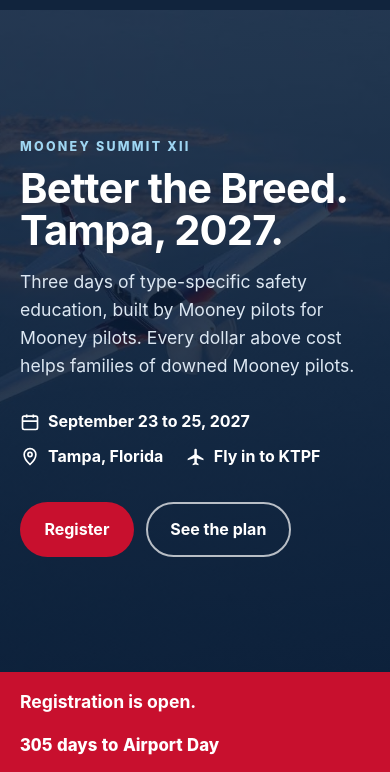
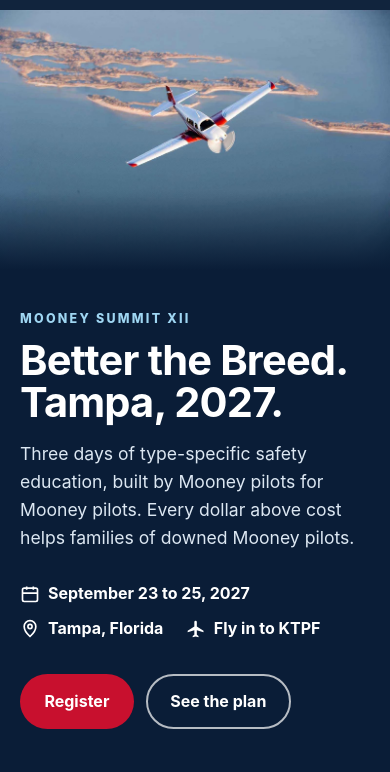
Before and after one commit to mikeelliott11687/mooneysummit-site, a plain HTML site: page index.html in a window 390 px wide. Shown: the part 62-834 px from the top of the page. Drawn offline with Linux system fonts and the light colour scheme.

Commit message:
Replace WingView with NBAA in the home sponsor strip and show the plane photo in the mobile hero.

```diff
--- a/css/site.css
+++ b/css/site.css
@@ -153,8 +153,11 @@ th{font-size:.8rem;text-transform:uppercase;letter-spacing:.1em;color:var(--mute
   .g3,.g2,.split,.split.rev{grid-template-columns:1fr}
   .photos{grid-template-columns:1fr 1fr}
   .hero-inner{padding:4.5rem 0 4rem}
-  .hero.side{background-size:cover;background-position:60% center}
   .hero::before{background:linear-gradient(180deg,rgba(10,29,55,.80),rgba(10,29,55,.92))}
+  /* phones and tablets: show the plane-over-the-islands photo in full across the top, text below on navy */
+  .hero.side{background-size:100% auto;background-position:center top}
+  .hero.side::before{background:linear-gradient(180deg,rgba(10,29,55,0) 0,rgba(10,29,55,0) calc(66.7vw - 5rem),rgba(10,29,55,1) 66.7vw,rgba(10,29,55,1) 100%)}
+  .hero.side .hero-inner{padding-top:calc(66.7vw - 1rem)}
 }
 @media (max-width:560px){
   body{font-size:16px}
--- a/index.html
+++ b/index.html
@@ -96,7 +96,7 @@
 <section class="alt">
 <div class="wrap">
 <div class="section-head"><h2>Thank you to the companies who make it happen.</h2><p>Past sponsors, exhibitors, and auction donors. Summit XII partners will be listed as they sign on.</p></div>
-<div class="logos"><figure><img alt="Atlas Aviation" src="img/logos/atlas-aviation-convertedsm.png"/></figure><figure><img alt="Peter O. Knight Airport, Hillsborough County Aviation Authority" src="img/logos/tpf.png"/></figure><figure><img alt="Mooney Pros" src="img/logos/mooney-pros-logo.png"/></figure><figure><img alt="Kelly Aerospace" src="img/logos/kelly-aerospace-logo.png"/></figure><figure><img alt="WingView Tint SRQ" src="img/logos/wingview-tint-srq-logo.png"/></figure><figure><img alt="Aerox" src="img/logos/aerox-logo_002.png"/></figure><figure><img alt="Bose" src="img/logos/bose_logo.png"/></figure><figure><img alt="CAV Systems" src="img/logos/cav-logo.png"/></figure><figure><img alt="Lightspeed" src="img/logos/logo_lightspeed-dark.png"/></figure><figure><img alt="Concorde" src="img/logos/logo-concorde.png"/></figure><figure><img alt="Signature Aviation" src="img/logos/signature-aviation.png"/></figure><figure><img alt="Smart Avionics" src="img/logos/smart-avionics-logo.png"/></figure></div>
+<div class="logos"><figure><img alt="Atlas Aviation" src="img/logos/atlas-aviation-convertedsm.png"/></figure><figure><img alt="Peter O. Knight Airport, Hillsborough County Aviation Authority" src="img/logos/tpf.png"/></figure><figure><img alt="Mooney Pros" src="img/logos/mooney-pros-logo.png"/></figure><figure><img alt="Kelly Aerospace" src="img/logos/kelly-aerospace-logo.png"/></figure><figure><a href="https://nbaa.org/"><img alt="NBAA" src="img/logos/nbaa-logo.png"/></a></figure><figure><img alt="Aerox" src="img/logos/aerox-logo_002.png"/></figure><figure><img alt="Bose" src="img/logos/bose_logo.png"/></figure><figure><img alt="CAV Systems" src="img/logos/cav-logo.png"/></figure><figure><img alt="Lightspeed" src="img/logos/logo_lightspeed-dark.png"/></figure><figure><img alt="Concorde" src="img/logos/logo-concorde.png"/></figure><figure><img alt="Signature Aviation" src="img/logos/signature-aviation.png"/></figure><figure><img alt="Smart Avionics" src="img/logos/smart-avionics-logo.png"/></figure></div>
 <p style="margin-top:1.4rem"><a href="sponsors.html">See all sponsors and how to join them</a></p>
 </div>
 </section>
```
